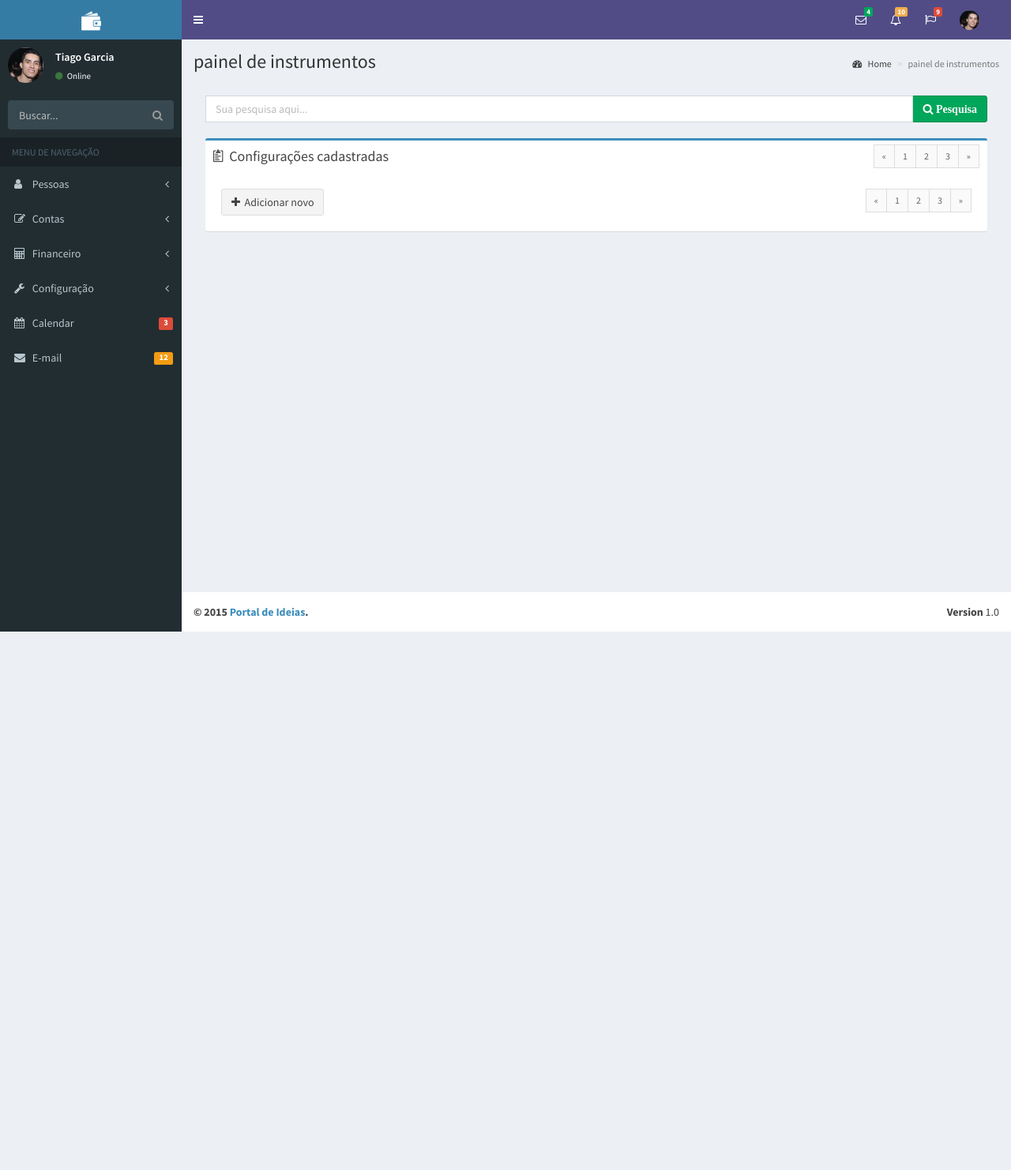
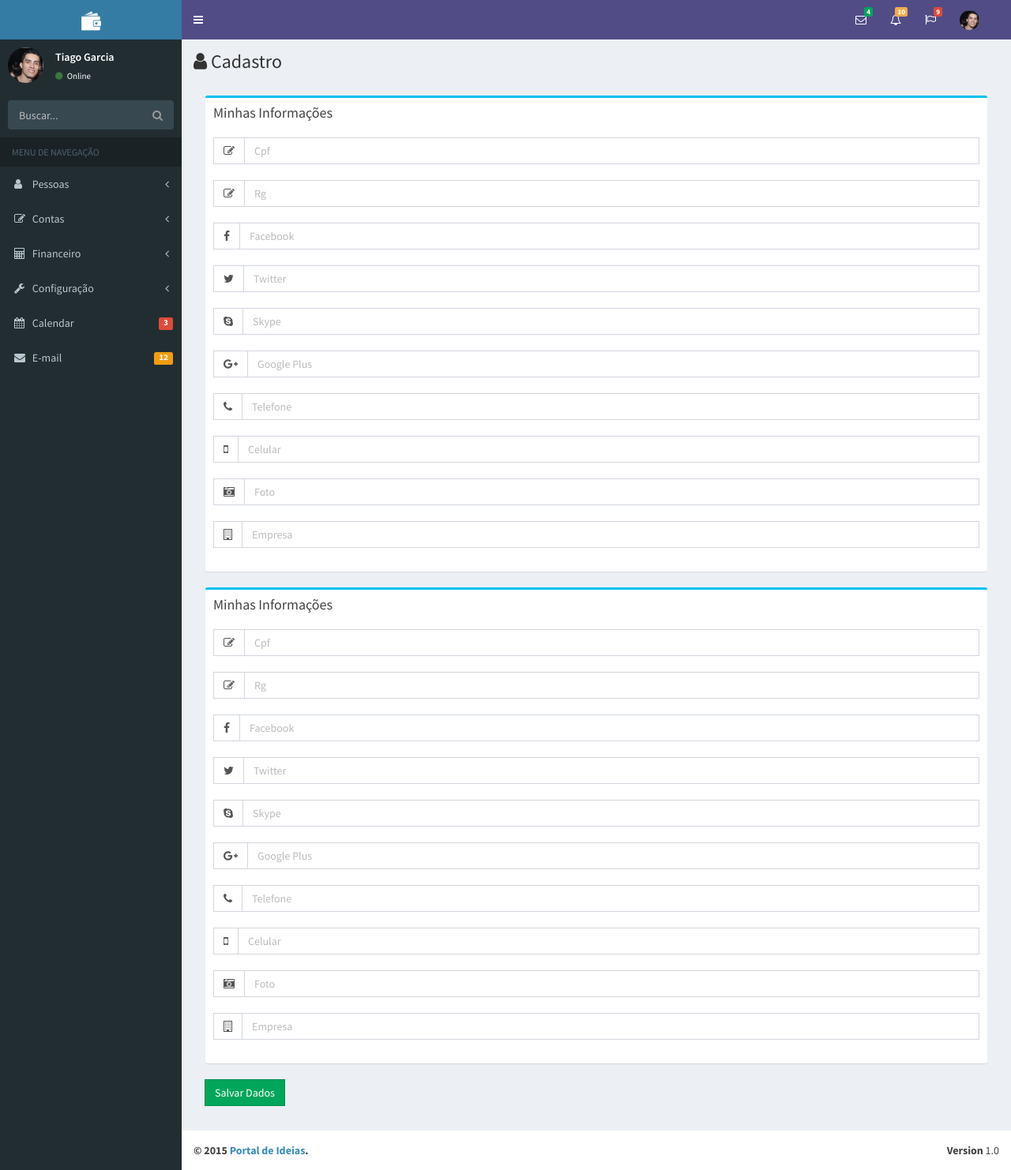
Before and after one commit to mateusportal/portalconta, a Django app: page /sistema/usuario/ in a window 1280 px wide. Shown: the whole page at 79% size. Before the commit the page ends 800 px from the top, so only its background shows below. Run offline with Django 3.2, Linux system fonts and the light colour scheme; the visitor is signed in with stand-in values (Sample User, id 1); parts of the project's set-up code (start-up, migrations or seed data) failed here and were passed over; some libraries are stand-ins or nearby versions.

Commit message:
Enviando minhas alteracoes

```diff
--- a/core/templates/sistema/template.html
+++ b/core/templates/sistema/template.html
@@ -239,29 +239,29 @@
                   <li class="user-body">
                     {% if user.empresa.facebook %}
                     <div class="col-xs-4 text-center">
-                      <a href="{{ user.empresa.facebook }}" target="_blank">Facebook</a>
+                      <a href="{{ user.empresa.facebook }}" target="_blank" title="Facebook da minha Empresa.">Facebook</a>
                     </div>
                     {% else %}
                     <div class="col-xs-4 text-center">
-                      <a href="/LINK PARA ATUALIZACAO DO FACEBOOK/" target="_blank">Facebook</a>
+                      <a href="https://www.facebook.com/PortalContas" target="_blank" title="Cadastre o Facebook da sua empresa e ele aparecerá aqui!">Facebook</a>
                     </div>
                     {% endif %}
                     {% if user.empresa.twitter %}
                     <div class="col-xs-4 text-center">
-                      <a href="{{ user.empresa.twitter }}" target="_blank">Twitter</a>
+                      <a href="{{ user.empresa.twitter }}" target="_blank" title="Twitter da minha Empresa.">Twitter</a>
                     </div>
                     {% else %}
                     <div class="col-xs-4 text-center">
-                      <a href="/LINK PARA ATUALIZACAO DO Twitter/" target="_blank">Twitter</a>
+                      <a href="https://twitter.com/PortalContas" target="_blank" title="Cadastre o Twitter da sua empresa e ele aparecerá aqui!">Twitter</a>
                     </div>
                     {% endif %}
                     {% if user.empresa.googleplus %}
                     <div class="col-xs-4 text-center">
-                      <a href="{{ user.empresa.googleplus }}" target="_blank">Google+</a>
+                      <a href="{{ user.empresa.googleplus }}" target="_blank" title="Google Plus da minha Empresa.">Google+</a>
                     </div>
                     {% else %}
                     <div class="col-xs-4 text-center">
-                      <a href="/LINK PARA ATUALIZACAO DO Amigos/" target="_blank">Google+</a>
+                      <a href="https://plus.google.com/u/0/b/101813900063598335998/101813900063598335998/" target="_blank" title="Cadastre o Google Plus da sua empresa e ele aparecerá aqui!">Google+</a>
                     </div>
                     {% endif %}
                   </li>
@@ -341,9 +341,9 @@
                 <i class="fa fa-angle-left pull-right"></i>
               </a>
               <ul class="treeview-menu">
-                <li><a href="#"><i class="fa fa-circle-o"></i> Usuário</a></li>
-                <li><a href="#"><i class="fa fa-circle-o"></i> Empresa</a></li>
-                <li><a href="/sistema/sistema/"><i class="fa fa-circle-o"></i> Sistema</a></li>
+                <li><a href="/sistema/usuario/"><i class="fa fa-user"></i> Minhas Informações</a></li>
+                <li><a href="/sistema/usuario/empresa/"><i class="fa fa-users"></i> Minha Empresa</a></li>
+                <li><a href="/sistema/sistema/"><i class="fa fa-cube"></i> Meu Sistema</a></li>
               </ul>
             </li>
 
@@ -368,12 +368,8 @@
       <!-- Content Header (Page header) -->
           <section class="content-header">
             <h1>
-              painel de instrumentos
+              {% block container_titulo %}Título da Página{% endblock %}
             </h1>
-            <ol class="breadcrumb">
-              <li><a href="#"><i class="fa fa-dashboard"></i> Home</a></li>
-              <li class="active">painel de instrumentos</li>
-            </ol>
           </section>
 
           <!-- Main content -->
--- a/core/templates/sistema/usuario.html
+++ b/core/templates/sistema/usuario.html
@@ -1,117 +1,141 @@
 {% extends "sistema/template.html" %}
-{% block titulo %}Cadastro do Usuário{% endblock %}
+{% block titulo %}Meu Perfil{% endblock %}
+{% block container_titulo %}<i class="fa fa-user"></i> Cadastro{% endblock %}
 
 {% block container %}
-
-        <!-- Main content -->
 <section class="content">
-          <!-- Info boxes -->
-          <form method="POST" action="/sistema/usuario/buscar/"> {% csrf_token %}
+    <div class="row">
+        <div class="col-md-12">
+            <div class="box box-info">
+                <div class="box-header">
+                    <h3 class="box-title">Minhas Informações</h3>
+                </div>
+                <div class="box-body">
                     <div class="input-group">
-                <input class="form-control" placeholder="Sua pesquisa aqui..." name="parametro" type="text" />
-              <div class="input-group-btn">
-                <button type="submit" class="btn btn-success"><i class="fa fa-search"><b>&nbsp;Pesquisa</b></i></button>
+                        <span class="input-group-addon"><i class="fa fa-edit"></i></span>
+                        <input type="text" id="Cpf" class="form-control"  placeholder="Cpf">
                     </div>
+                    <br/>
+                    <div class="input-group">
+                        <span class="input-group-addon"><i class="fa fa-edit"></i></span>
+                        <input type="text" class="form-control"id="rg" placeholder="Rg">
                     </div>
-          </form>
+                    <br />
+                    <div class="input-group">
+                        <span class="input-group-addon"><i class="fa fa-facebook"></i></span>
+                        <input type="text" class="form-control" placeholder="Facebook">
+                    </div>
                     <br/>
-          <div class="box box-primary">
-                <div class="box-header">
-                  <i class="ion ion-clipboard"></i>
-                  <h3 class="box-title">Configurações cadastradas</h3>
-                  <div class="box-tools pull-right">
-                    <ul class="pagination pagination-sm inline">
-                      <li><a href="#">&laquo;</a></li>
-                      <li><a href="#">1</a></li>
-                      <li><a href="#">2</a></li>
-                      <li><a href="#">3</a></li>
-                      <li><a href="#">&raquo;</a></li>
-                    </ul>
+                    <div class="input-group">
+                        <span class="input-group-addon"><i class="fa fa-twitter"></i></span>
+                        <input type="text" class="form-control" placeholder="Twitter">
                     </div>
-                </div><!-- /.box-header -->
-                <div class="box-body">
-                  <ul class="todo-list">
-                   {% for sistema in sistemas %}
-                    <li>
-                      <!-- drag handle -->
-                      <a href="/sistema/sistema/editor/{{sistema.id}}" >
-                      <span class="handle">
-                        <i class="fa fa-ellipsis-v"></i>
-                        <i class="fa fa-ellipsis-v"></i>
-                      </span>
-                      <!-- danger = vermelho | info = azul | warning = amarelo | success = verde -->
-                      <!-- primary = azulescuro | default = cinza -->
-                      <small class="{%if sistema.tipo == 'TIPO PESSOA' %}
-                          label label-info
-                      {% elif sistema.tipo == 'GRUPO'  %}
-                          label label-warning
-                      {% elif sistema.tipo == 'SUB-GRUPO'  %}
-                          label label-danger
-                      {% elif sistema.tipo == 'CATEGORIA'  %}
-                          label label-success
-                      {% endif %}">
-                      <i class="
-                      {%if sistema.tipo == 'TIPO PESSOA' %}
-                          fa fa-user
-                      {% elif sistema.tipo == 'GRUPO'  %}
-                          fa fa-cog
-                      {% elif sistema.tipo == 'SUB-GRUPO'  %}
-                          fa fa-cogs
-                      {% elif sistema.tipo == 'CATEGORIA'  %}
-                          fa fa-folder
-                      {% endif %}">&nbsp;</i>{{sistema.tipo}}</small>
-
-                      <!-- todo text -->
-                      <span class="text">{{sistema.nome}}</span>
-                      <!-- Emphasis label -->
-                      <input type="hidden" value="{{sistema.pk}}">
-                      <!-- General tools such as edit or delete-->
-                      </a>
-                      <div class="tools" style="display: block">
-
-                        <a href="" class="fa fa-trash-o" data-toggle="modal" data-target="#Modal{{sistema.id}}"></a>
-                        <!-- Modal -->
-                        <div class="modal fade" id="Modal{{sistema.id}}" tabindex="-1" role="dialog" aria-labelledby="myModalLabel" aria-hidden="true">
-                          <div class="modal-dialog">
-                            <div class="modal-content">
-                              <div class="modal-header">
-                                <button type="button" class="close" data-dismiss="modal" aria-label="Close"><span aria-hidden="true">&times;</span></button>
-                                <h4 class="modal-title" id="myModalLabel">CONFIRMA ESCLUSÃO!</h4>
+                    <br/>
+                    <div class="input-group">
+                        <span class="input-group-addon"><i class="fa fa-skype"></i></span>
+                        <input type="email" class="form-control" placeholder="Skype">
                     </div>
-                              <div class="modal-body">
-                                Deseja mesmo excluir o registro : {{sistema.tipo}} : {{sistema.nome}}
+                    <br />
+                    <div class="input-group">
+                        <span class="input-group-addon"><i class="fa fa-google-plus"></i></span>
+                        <input type="email" class="form-control" placeholder="Google Plus">
                     </div>
-                              <div class="modal-footer">
-                                <button type="button" class="btn btn-default" data-dismiss="modal">Não</button>
-                                <a href="/sistema/sistema/excluir/{{sistema.id}}"><button type="button" class="btn btn-primary">Sim</button></a>
+                    <br />
+                        <div class="input-group">
+                        <span class="input-group-addon"><i class="fa fa-phone"></i></span>
+                        <input type="text" class="form-control" placeholder="Telefone">
                     </div>
+                    <br/>
+                    <div class="input-group">
+                        <span class="input-group-addon"><i class="fa fa-mobile"></i></span>
+                        <input type="text" class="form-control" placeholder="Celular">
                     </div>
+                    <br />
+                        <div class="input-group">
+                        <span class="input-group-addon"><i class="fa fa-camera-retro"></i></span>
+                        <input type="text" class="form-control" placeholder="Foto">
                     </div>
-                        </div><!-- Modal -->
+                    <br/>
+                    <div class="input-group">
+                        <span class="input-group-addon"><i class="fa fa-building-o"></i></span>
+                        <input type="text" class="form-control" placeholder="Empresa">
                     </div>
-                    </li>
-                  {% endfor %}
-                    </ul>
-                    <div class="box-footer clearfix no-border">
-                      <a href="/sistema/sistema/editor/"><button class="btn btn-default"><i class="fa fa-plus"></i>&nbsp;&nbsp;Adicionar novo</button></a>
-                      <div class="box-tools pull-right">
-                        <ul class="pagination pagination-sm inline">
-                          <li><a href="#">&laquo;</a></li>
-                          <li><a href="#">1</a></li>
-                          <li><a href="#">2</a></li>
-                          <li><a href="#">3</a></li>
-                          <li><a href="#">&raquo;</a></li>
-                        </ul>
-                      </div>
-                    </div>
-                </div><!-- /.box-body-->
-
+                    <br/>
+                </div><!-- /.box-body -->
             </div><!-- /.box -->
 
-        </section><!-- /.content -->
+
+            <div class="box box-info">
+                <div class="box-header">
+                    <h3 class="box-title">Minhas Informações</h3>
+                </div>
+                <div class="box-body">
+                    <div class="input-group">
+                        <span class="input-group-addon"><i class="fa fa-edit"></i></span>
+                        <input type="text" id="Cpf" class="form-control"  placeholder="Cpf">
+                    </div>
+                    <br/>
+                    <div class="input-group">
+                        <span class="input-group-addon"><i class="fa fa-edit"></i></span>
+                        <input type="text" class="form-control"id="rg" placeholder="Rg">
+                    </div>
+                    <br />
+                    <div class="input-group">
+                        <span class="input-group-addon"><i class="fa fa-facebook"></i></span>
+                        <input type="text" class="form-control" placeholder="Facebook">
+                    </div>
+                    <br/>
+                    <div class="input-group">
+                        <span class="input-group-addon"><i class="fa fa-twitter"></i></span>
+                        <input type="text" class="form-control" placeholder="Twitter">
+                    </div>
+                    <br/>
+                    <div class="input-group">
+                        <span class="input-group-addon"><i class="fa fa-skype"></i></span>
+                        <input type="email" class="form-control" placeholder="Skype">
+                    </div>
+                    <br />
+                    <div class="input-group">
+                        <span class="input-group-addon"><i class="fa fa-google-plus"></i></span>
+                        <input type="email" class="form-control" placeholder="Google Plus">
+                    </div>
+                    <br />
+                        <div class="input-group">
+                        <span class="input-group-addon"><i class="fa fa-phone"></i></span>
+                        <input type="text" class="form-control" placeholder="Telefone">
+                    </div>
+                    <br/>
+                    <div class="input-group">
+                        <span class="input-group-addon"><i class="fa fa-mobile"></i></span>
+                        <input type="text" class="form-control" placeholder="Celular">
+                    </div>
+                    <br />
+                        <div class="input-group">
+                        <span class="input-group-addon"><i class="fa fa-camera-retro"></i></span>
+                        <input type="text" class="form-control" placeholder="Foto">
+                    </div>
+                    <br/>
+                    <div class="input-group">
+                        <span class="input-group-addon"><i class="fa fa-building-o"></i></span>
+                        <input type="text" class="form-control" placeholder="Empresa">
+                    </div>
+                    <br/>
+                </div><!-- /.box-body -->
+            </div><!-- /.box -->
 
 
 
+        </div><!--/.col  -->
+        </div>   <!-- /.row -->
 
-
+        <div class="row">
+            <div class="col-md-12">
+                <div class="input-group">
+                    <span class="input-group-btn">
+                        <button type="button" class="btn btn-success btn-flat">Salvar Dados</button>
+                    </span>
+                </div>
+            </div><!--/.col  -->
+        </div><!-- /.row -->
+</section><!-- /.content -->
 {% endblock %}
--- a/core/views.py
+++ b/core/views.py
@@ -93,6 +93,112 @@ def valida_cadastro(request):
 
             usuario.save()
 
+            sistema = Sistema()
+            sistema.tipo = 'TIPO PESSOA'
+            sistema.nome = 'CLIENTE'
+            sistema.id_empresa = empresa.pk
+            sistema.tags = 'PADRÃO '
+            sistema.descricao = 'Você pode mudar o nome deste tipo, mas não excluir do sistema.'
+            sistema.save()
+            sistema = Sistema()
+            sistema.tipo = 'TIPO PESSOA'
+            sistema.nome = 'FORNECEDOR'
+            sistema.id_empresa = empresa.pk
+            sistema.tags = 'PADRÃO '
+            sistema.descricao = 'Você pode mudar o nome deste tipo, mas não excluir do sistema.'
+            sistema.save()
+            sistema = Sistema()
+            sistema.tipo = 'TIPO PESSOA'
+            sistema.nome = 'FUNCIONÁRIO(A)'
+            sistema.id_empresa = empresa.pk
+            sistema.tags = 'PADRÃO '
+            sistema.descricao = 'Você pode mudar o nome deste tipo, mas não excluir do sistema.'
+            sistema.save()
+            sistema = Sistema()
+            sistema.tipo = 'CATEGORIA'
+            sistema.nome = 'CAIXA INTERNO'
+            sistema.id_empresa = empresa.pk
+            sistema.tags = 'PADRÃO '
+            sistema.descricao = 'Você pode mudar o nome deste tipo, mas não excluir do sistema.'
+            sistema.save()
+            sistema = Sistema()
+            sistema.tipo = 'CATEGORIA'
+            sistema.nome = 'CAIXA EXTERNO BANCO'
+            sistema.id_empresa = empresa.pk
+            sistema.tags = 'PADRÃO '
+            sistema.descricao = 'Você pode mudar o nome deste tipo, mas não excluir do sistema.'
+            sistema.save()
+            sistema = Sistema()
+            sistema.tipo = 'GRUPO'
+            sistema.nome = 'PRODUTOS E SERVIÇOS'
+            sistema.id_empresa = empresa.pk
+            sistema.tags = 'PADRÃO '
+            sistema.descricao = 'Você pode mudar o nome deste tipo, mas não excluir do sistema.'
+            sistema.save()
+            sistema = Sistema()
+            sistema.tipo = 'GRUPO'
+            sistema.nome = 'ADMINISTRATIVO'
+            sistema.id_empresa = empresa.pk
+            sistema.tags = 'PADRÃO '
+            sistema.descricao = 'Você pode mudar o nome deste tipo, mas não excluir do sistema.'
+            sistema.save()
+            sistema = Sistema()
+            sistema.tipo = 'GRUPO'
+            sistema.nome = 'FINANCEIRO'
+            sistema.id_empresa = empresa.pk
+            sistema.tags = 'PADRÃO '
+            sistema.descricao = 'Você pode mudar o nome deste tipo, mas não excluir do sistema.'
+            sistema.save()
+            sistema = Sistema()
+            sistema.tipo = 'SUB-GRUPO'
+            sistema.nome = 'MANUTENÇÃO'
+            sistema.id_empresa = empresa.pk
+            sistema.tags = 'PADRÃO '
+            sistema.descricao = 'Você pode mudar o nome deste tipo, mas não excluir do sistema.'
+            sistema.save()
+            sistema = Sistema()
+            sistema.tipo = 'SUB-GRUPO'
+            sistema.nome = 'OUTROS'
+            sistema.id_empresa = empresa.pk
+            sistema.tags = 'PADRÃO '
+            sistema.descricao = 'Você pode mudar o nome deste tipo, mas não excluir do sistema.'
+            sistema.save()
+            sistema = Sistema()
+            sistema.tipo = 'SUB-GRUPO'
+            sistema.nome = 'HONORÁRIOS'
+            sistema.id_empresa = empresa.pk
+            sistema.tags = 'PADRÃO '
+            sistema.descricao = 'Você pode mudar o nome deste tipo, mas não excluir do sistema.'
+            sistema.save()
+            sistema = Sistema()
+            sistema.tipo = 'SUB-GRUPO'
+            sistema.nome = 'ADIANTAMENTO'
+            sistema.id_empresa = empresa.pk
+            sistema.tags = 'PADRÃO '
+            sistema.descricao = 'Você pode mudar o nome deste tipo, mas não excluir do sistema.'
+            sistema.save()
+            sistema = Sistema()
+            sistema.tipo = 'SUB-GRUPO'
+            sistema.nome = 'OUTROS'
+            sistema.id_empresa = empresa.pk
+            sistema.tags = 'ALUGUEL '
+            sistema.descricao = 'Você pode mudar o nome deste tipo, mas não excluir do sistema.'
+            sistema.save()
+            sistema = Sistema()
+            sistema.tipo = 'SUB-GRUPO'
+            sistema.nome = 'TELEFONIA'
+            sistema.id_empresa = empresa.pk
+            sistema.tags = 'PADRÃO '
+            sistema.descricao = 'Você pode mudar o nome deste tipo, mas não excluir do sistema.'
+            sistema.save()
+            sistema = Sistema()
+            sistema.tipo = 'SUB-GRUPO'
+            sistema.nome = 'TAXAS'
+            sistema.id_empresa = empresa.pk
+            sistema.tags = 'PADRÃO '
+            sistema.descricao = 'Você pode mudar o nome deste tipo, mas não excluir do sistema.'
+            sistema.save()
+
             return render(request,'index/login.html',{'msg':'Usuário criado com sucesso! Faça o login abaixo.'})
         else:
             return render(request,'index/cadastro.html',{'form':form})
@@ -127,6 +233,7 @@ def listarSistema(request):
 def cadastroSistema(request):
     return render(request,'sistema/cadastroSistema.html')
 
+@login_required
 def usuario(request):
     return render(request,'sistema/usuario.html')
 
--- a/pc/urls.py
+++ b/pc/urls.py
@@ -17,7 +17,6 @@ urlpatterns = patterns('',
     url(r'^sistema/pessoas/editor/$', 'core.views.cadastrarPessoas', name='cadastrarPessoas'),
     url(r'^sistema/pessoas/editor/(?P<pessoaId>\d+)$', 'empresas.views.preencherPessoas', name='cadastrarPessoas'),
     url(r'^sistema/pessoas/gravar/$', 'empresas.views.gravarPessoas', name='gravarPessoas'),
-    url(r'^sistema/usuarios/$', 'core.views.usuarios', name='usuarios'),
     url(r'^sistema/calendario/$', 'core.views.calendario', name='calendario'),
     url(r'^sistema/sistema/$', 'empresas.views.listaSistema', name='listaSistema'),
     url(r'^sistema/empresa/$', 'core.views.cadastroEmpresa', name='cadastroEmpresa'),
```
Also changed, not shown: core/templates/sistema/usuarios.html (deleted, +0 -80 lines). Lines whose indentation alone changed are shown as unchanged.
